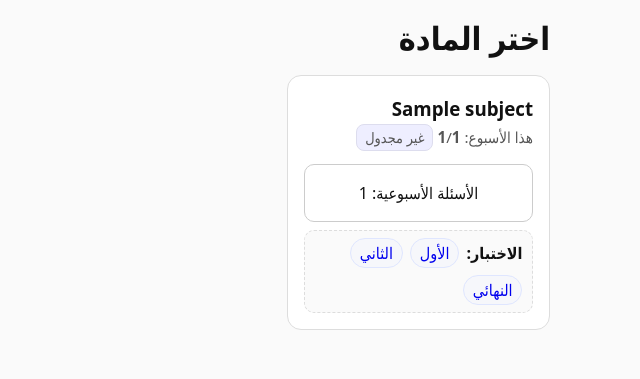
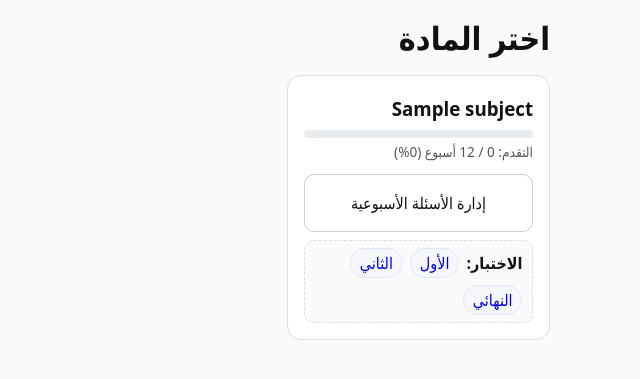
Before and after one commit to t4lord/zadedu, a Django app: template templates/term_subjects.html in a window 1280 px wide. Shown: the part 153-532 px from the top of the page, without its empty margins (640-1280 px from the left). Run offline with Django 3.2, Linux system fonts and the light colour scheme; the template is opened without the code that fills it: most values are stand-ins (such as "Sample title", 1, 10 or a date in 2020).

Commit message:
حساب تقدم المواد بناءا على الاسابيع

```diff
--- a/edu/views.py
+++ b/edu/views.py
@@ -291,7 +291,7 @@ def subjects_grid_view(request, term_id):
             expected_sessions=Count('schedules__weekday', distinct=True),
             weekly_done_count=Count('weekly_quizzes__questions', filter=Q(weekly_quizzes__week__number=progress_week), distinct=True),
             is_today=Exists(schedules_today),
-            weekly_questions_count=Count('weekly_quizzes__questions', distinct=True),  # ← هذا السطر الجديد
+            weeks_done=Count('weekly_quizzes__week__number', filter=Q(weekly_quizzes__questions__isnull=False), distinct=True),
         )
         .order_by('subject__name')
         .distinct()
@@ -314,6 +314,7 @@ def subjects_grid_view(request, term_id):
         'has_any_schedule': has_any_schedule,
         'AR_DAYS': AR_DAYS,
         'progress_week': progress_week,
+        'weeks_total': WEEKS_PER_TERM,
         'debug': request.GET.get('debug') in {'1','true','yes','on'},
     })
 
--- a/templates/term_subjects.html
+++ b/templates/term_subjects.html
@@ -77,7 +77,9 @@
         class="card {% if off.is_today %}is-today{% endif %}"
         data-subject="{{ off.subject.name|escape }}"
         data-is-today="{{ off.is_today|yesno:'1,0' }}"
-        data-sched="{% if off.sched_days %}{{ off.sched_days|join:',' }}{% else %}{% endif %}" >
+        data-sched="{% if off.sched_days %}{{ off.sched_days|join:',' }}{% else %}{% endif %}"
+        data-weeks-done="{{ off.weeks_done|default:0 }}"
+        data-weeks-total="{{ weeks_total|default:12 }}" >
 
         <!-- الرابط الممدود: يجعل البطاقة كلها قابلة للنقر لفتح المنهج -->
         <a class="card-link" href="{% url 'lessons_list' term.id off.subject.id %}" aria-label="فتح منهج {{ off.subject.name }}"></a>
@@ -88,12 +90,7 @@
           <h3 style="margin:.2rem 0">{{ off.subject.name }}</h3>
         </div>
         <p class="meta">
-          هذا الأسبوع: <strong>{{ off.weekly_done_count|default:0 }}</strong>/<strong>{{ off.expected_sessions|default:off.sched_days|length|default:0 }}</strong>
-          {% if off.expected_sessions|default:0 == 0 %}
-            <span class="badge" title="بدون جدول أسبوعي">غير مجدول</span>
-          {% elif off.weekly_done_count|default:0 >= off.expected_sessions|default:0 and off.expected_sessions|default:0 > 0 %}
-            <span class="badge" title="اكتمل هذا الأسبوع">مكتمل</span>
-          {% endif %}
+          التقدم: <strong>{{ off.weeks_done|default:0 }}</strong> / <strong>{{ weeks_total|default:12 }}</strong> أسبوع
         </p>
 
         {% if debug %}
@@ -110,7 +107,7 @@
 
         <div class="actions">
           <a class="btn" href="{% url 'weekly_quiz_manage' term.id off.subject.id %}">
-            الأسئلة الأسبوعية: {{ off.weekly_questions_count|default:0 }}
+            إدارة الأسئلة الأسبوعية
           </a>
 
           <div class="examline" role="group" aria-label="الاختبارات">
@@ -154,6 +151,8 @@
           const serverIsToday = card.getAttribute('data-is-today') === '1';
           const classIsToday = card.classList.contains('is-today');
           const browserThinksToday = weekdayDb && schedDays.includes(weekdayDb);
+          const weeksDone = parseInt(card.getAttribute('data-weeks-done') || '0', 10);
+          const weeksTotal = parseInt(card.getAttribute('data-weeks-total') || '12', 10);
 
           rows.push({
             '#': idx + 1,
@@ -162,7 +161,9 @@
             weekday_db: weekdayDb || '(empty)',
             server_is_today: serverIsToday,
             class_is_today: classIsToday,
-            browser_thinks_today: browserThinksToday
+            browser_thinks_today: browserThinksToday,
+            weeks_done: weeksDone,
+            weeks_total: weeksTotal
           });
         });
 
@@ -215,36 +216,26 @@
         title.appendChild(a);
       });
 
-      // استبدال نص "هذا الأسبوع: X/Y" بشريط تقدم يعتمد على عدد الأسابيع التي فيها أسئلة
+      // استبدال نص التقدم بشريط يعتمد على عدد الأسابيع التي فيها أسئلة
       document.querySelectorAll('.card').forEach(function (card) {
         try {
-          // حاول إيجاد العدد من رابط "الأسئلة الأسبوعية: N"
-          var weeklyLink = card.querySelector('.actions a[href*="/weekly/"]');
-          var weeklyCount = null;
-          if (weeklyLink) {
-            var m = (weeklyLink.textContent || '').match(/(\d+)/);
-            if (m) weeklyCount = parseInt(m[1], 10);
-          }
+          var weeksDone = parseInt(card.getAttribute('data-weeks-done') || '0', 10);
+          var totalWeeks = parseInt(card.getAttribute('data-weeks-total') || '12', 10);
+          if (!Number.isFinite(totalWeeks) || totalWeeks <= 0) totalWeeks = 12;
+          if (!Number.isFinite(weeksDone) || weeksDone < 0) weeksDone = 0;
 
-          // إجمالي الأسابيع: من data-weeks-total إن وُجد وإلا افتراضي 12 (بحسب نطاق الاختبارات 1–12)
-          var totalWeeksAttr = card.getAttribute('data-weeks-total');
-          var totalWeeks = totalWeeksAttr ? parseInt(totalWeeksAttr, 10) : 12;
-          if (!Number.isFinite(totalWeeks) || totalWeeks <= 0) totalWeeks = 12;
-
-          if (weeklyCount == null) return; // لا معلومات كافية
-
-          var percent = Math.max(0, Math.min(100, Math.round((weeklyCount / totalWeeks) * 100)));
+          var percent = Math.max(0, Math.min(100, Math.round((weeksDone / totalWeeks) * 100)));
 
           // أخفِ الفقرة القديمة إن كانت موجودة
           var oldMeta = card.querySelector('.meta');
-          if (oldMeta && /هذا\s*الأسبوع/.test(oldMeta.textContent || '')) {
+          if (oldMeta) {
             oldMeta.style.display = 'none';
           }
 
           // أضف عنصر التقدم قبل .actions أو بعد العنوان
           var progressWrap = document.createElement('div');
           progressWrap.className = 'progress-meta';
-          progressWrap.innerHTML = '\n            <div class="progress" role="progressbar" aria-valuemin="0" aria-valuemax="100" aria-valuenow="' + percent + '" aria-label="نسبة التقدم">\n              <div class="progress-bar" style="width:' + percent + '%"></div>\n            </div>\n            <div class="progress-label">التقدم: ' + weeklyCount + ' / ' + totalWeeks + ' أسبوع (' + percent + '%)</div>\n          ';
+          progressWrap.innerHTML = '\n            <div class="progress" role="progressbar" aria-valuemin="0" aria-valuemax="100" aria-valuenow="' + percent + '" aria-label="نسبة التقدم">\n              <div class="progress-bar" style="width:' + percent + '%"></div>\n            </div>\n            <div class="progress-label">التقدم: ' + weeksDone + ' / ' + totalWeeks + ' أسبوع (' + percent + '%)</div>\n          ';
 
           var actions = card.querySelector('.actions');
           if (actions) {
```
